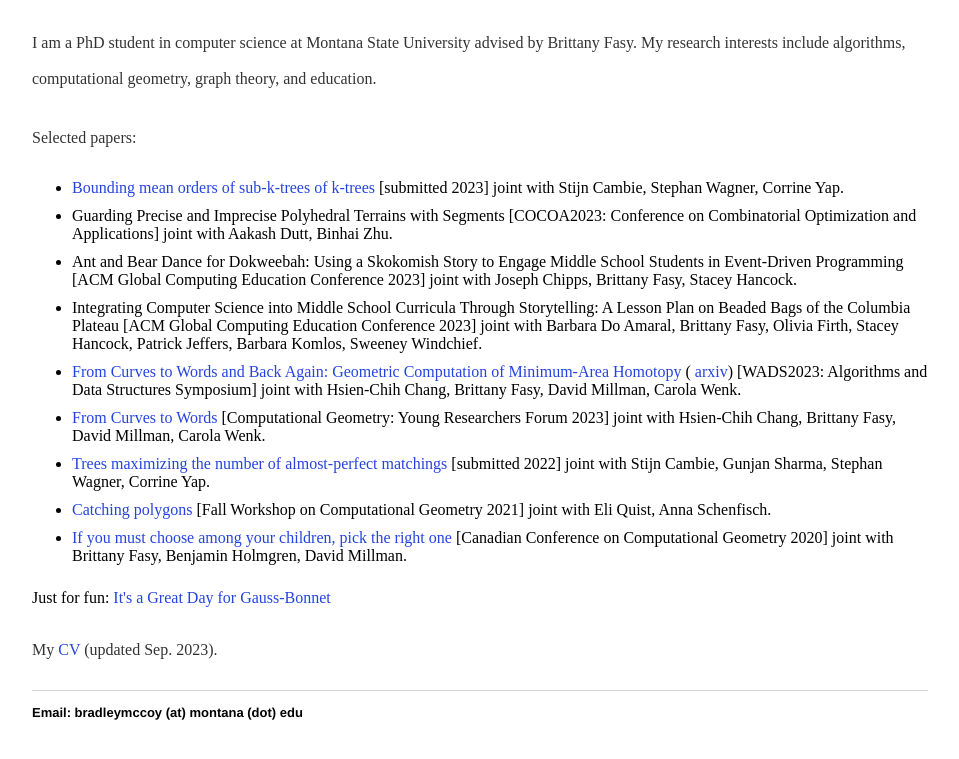
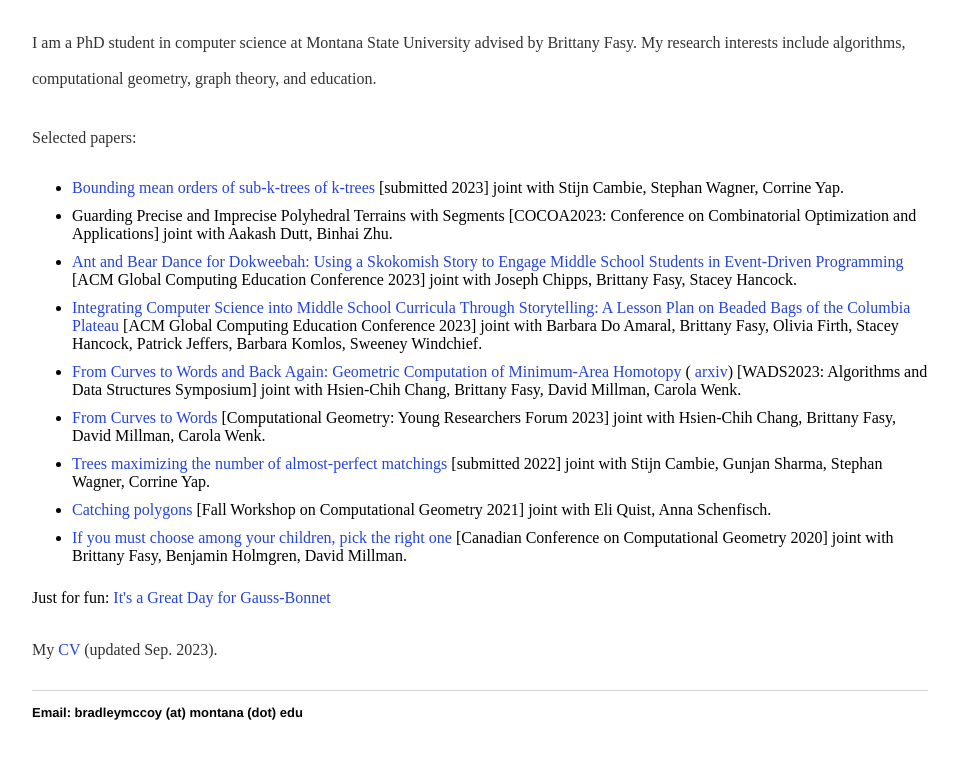
Before and after one commit to Brad-A-M/Brad-A-M.github.io, a Jekyll site: the page built from index.html, in a window 1280 px wide, cut to the strip 421-1204 px from the top of the page. Shown: the top 759 px of the strip, without its empty margins (160-1119 px from the left). Built offline with Jekyll 4.4.1, drawn with Linux system fonts in a browser that asks for light colours; part of the change alters nothing that is shown.

```diff
--- a/index.html
+++ b/index.html
@@ -19,9 +19,9 @@ title: Bradley McCoy
 	<ul>
 		<li><a href="https://arxiv.org/abs/2309.16545"> Bounding mean orders of sub-k-trees of k-trees</a> [submitted 2023] joint with Stijn Cambie, Stephan Wagner, Corrine Yap.</li>
 		<li> Guarding Precise and Imprecise Polyhedral Terrains with Segments [COCOA2023: Conference on Combinatorial Optimization and Applications] joint with Aakash Dutt, Binhai Zhu.</li>
-		<li> Ant and Bear Dance for Dokweebah: Using a Skokomish Story to Engage Middle School Students in Event-Driven Programming</a> [ACM Global Computing
+		<li> <a href="doi.acm.org?doi=3576882.3617920"> Ant and Bear Dance for Dokweebah: Using a Skokomish Story to Engage Middle School Students in Event-Driven Programming</a> [ACM Global Computing
 Education Conference 2023] joint with Joseph Chipps, Brittany Fasy, Stacey Hancock.</li>
-		<li> Integrating Computer Science into Middle School Curricula Through Storytelling: A Lesson Plan on Beaded Bags of the Columbia Plateau</a> [ACM Global Computing
+		<li> <a href="doi.acm.org?doi=3576882.3617913,">Integrating Computer Science into Middle School Curricula Through Storytelling: A Lesson Plan on Beaded Bags of the Columbia Plateau</a> [ACM Global Computing
 Education Conference 2023] joint with Barbara Do Amaral, Brittany Fasy, Olivia Firth, Stacey Hancock, Patrick Jeffers, Barbara Komlos, Sweeney Windchief.</li>
 		<li><a href="https://link.springer.com/chapter/10.1007/978-3-031-38906-1_40"> From Curves to Words and Back Again: Geometric Computation of Minimum-Area Homotopy</a> (<a href="https://arxiv.org/abs/2309.02383"> arxiv</a>) [WADS2023: Algorithms and Data Structures Symposium] joint with Hsien-Chih Chang, Brittany Fasy, David Millman, Carola Wenk.</li>
 		<li><a href="https://www.computational-geometry.org/YRF/cgyrf2023.pdf">From Curves to Words </a> [Computational Geometry: Young Researchers Forum 2023] joint with Hsien-Chih Chang, Brittany Fasy, David Millman, Carola Wenk.</li>
```
